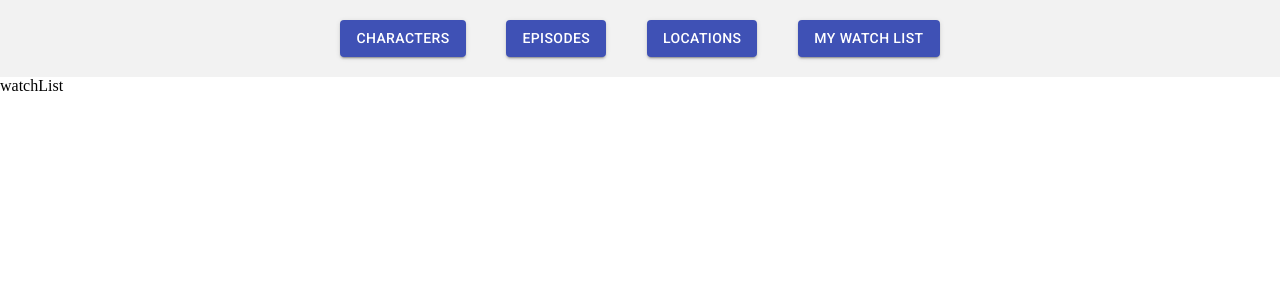
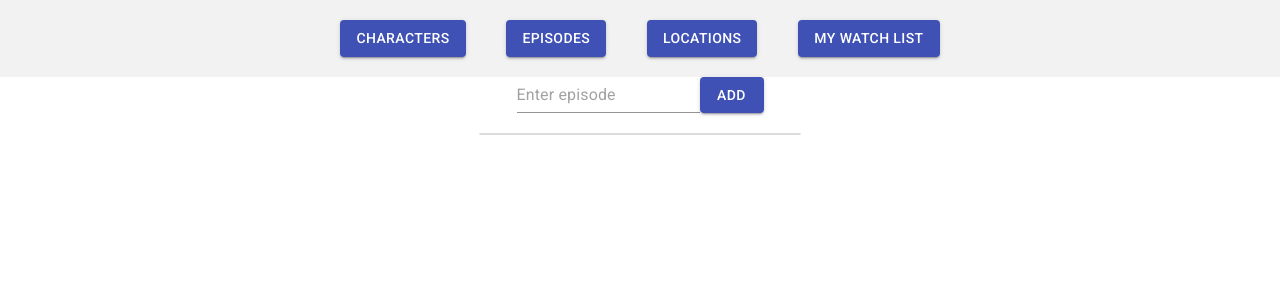
Before and after one commit to MentalG/RicknMorty, a React (Create React App) app: page /watchList in a window 1280 px wide. Shown: the top 300 px of the page. Built offline with nearby package versions, Linux system fonts and the light colour scheme.

Commit message:
add: watchlist

```diff
--- a/src/components/ui-kit/Table/Table.js
+++ b/src/components/ui-kit/Table/Table.js
@@ -1,23 +1,22 @@
 import React from 'react';
 import Grid from '@material-ui/core/Grid';
 import Typography from '@material-ui/core/Typography';
-import { dumpTitle } from '../../../utils/dumps';
 import './styles.scss';
 
 const Table = (props) => {
   const { posts } = props;
-  const titles = posts ? dumpTitle(Object.keys(posts[0])) : null;
+  const titles = posts ? Object.keys(posts[0]) : null;
 
   return (
     <Grid className='table_item' item xs={12}>
       {titles?.map((title, key) => {
         return (
           <div key={key + title} className={'table_column'}>
-            <Typography className='table_column_title table_text'>{title}</Typography>
+            <Typography className='table_column_title table_text'>{(title.charAt(0).toUpperCase() + title.slice(1)).split('_').join(' ')}</Typography>
             {posts?.map((post, key) => {
               return (
                 <Typography key={key} className={'table_text'}>
-                  {post.name}
+                  {post[title]}
                 </Typography>
               );
             })}
--- a/src/pages/watchList/styles.scss
+++ b/src/pages/watchList/styles.scss
@@ -0,0 +1,59 @@
+.watchList_container {
+  display: flex;
+  justify-content: center;
+  flex-direction: column;
+  align-items: center;
+
+  .watchList_form {
+    display: flex;
+    justify-content: center;
+    width: 100%;
+  }
+
+  .watchList_items_container {
+    display: flex;
+    justify-content: center;
+    flex-direction: column;
+    align-items: center;
+    list-style-type: none;
+    margin: 20px 0px;
+    padding: 0px;
+    width: 25%;
+    border: 1px solid #dddcdc;
+    border-radius: 10px;
+
+    li {
+      display: flex;
+      align-items: center;
+      justify-content: space-between;
+      padding: 20px 0px;
+      width: 100%;
+      transition: ease-out 0.3s;
+
+      .item_button_container {
+          padding: 0px 10px;
+        .item_button {
+            margin: 0px 10px;
+        }
+      }
+
+      p {
+        padding: 0px 10px;
+      }
+    }
+
+    li:first-child {
+      border-radius: 10px 10px 0px 0px;
+    }
+
+    li:last-child {
+      border-radius: 0px 0px 10px 10px;
+    }
+
+    li:hover {
+      transition: ease-out 0.3s;
+      background-color: #292929;
+      color: white;
+    }
+  }
+}
--- a/src/pages/watchList/watchList.js
+++ b/src/pages/watchList/watchList.js
@@ -1,12 +1,62 @@
-import React from 'react'
-import './styles.scss'
+import React, { useState, useEffect } from 'react';
+import { Input, Button, Typography } from '@material-ui/core';
+import { getFromStorage, putInStorage, updateStorage } from '../../utils/localstorage';
+import './styles.scss';
 
-const watchList = props => {
-    return (
-        <div className='watchList_container'>
-            watchList
-        </div>
-    )
-}
+const WatchList = (props) => {
+  const [list, setList] = useState(getFromStorage('list') || []);
 
-export default watchList
+  useEffect(() => {
+    updateStorage('list', list);
+  }, [list])
+
+  const submitHandle = (e) => {
+    e.preventDefault();
+    const { value } = e.target[0];
+
+    !!list ? setList([...list, {episode: value, type: ''}]) : putInStorage('list', [{episode: value, type: ''}])
+  };
+
+  const clickHandle = (key, event) => {
+    console.log(event)
+    console.log(list[key])
+  }
+
+  return (
+    <div className='watchList_container'>
+      <form
+        className='watchList_form'
+        onSubmit={(e) => submitHandle(e)}
+      >
+        <Input placeholder='Enter episode' name='episode' type='text' />
+        <Button
+          color='primary'
+          variant='contained'
+          type='submit'
+          form='submitForm'
+        >
+          Add
+        </Button>
+      </form>
+      <ul className='watchList_items_container'>
+        {list?.map((item, key) => {
+          return (
+            <li key={item.episode + key}>
+              <Typography>{item.episode}</Typography>
+              <div className='item_button_container'>
+                <Button className='item_button' variant='contained' color='primary' onClick={(e) => clickHandle(key, 'done')}>
+                  Done
+                </Button>
+                <Button className='item_button' variant='contained' color='secondary' onClick={(e) => clickHandle(key, 'delete')}>
+                  Delete
+                </Button>
+              </div>
+            </li>
+          );
+        })}
+      </ul>
+    </div>
+  );
+};
+
+export default WatchList;
--- /dev/null
+++ b/src/utils/localstorage.js
@@ -0,0 +1,18 @@
+export const getFromStorage = key => {
+    let data = localStorage.getItem(key)
+    data = JSON.parse(data)
+    return data
+}
+
+export const putInStorage = (key, data) => {
+    localStorage.setItem(key, JSON.stringify(data))
+}
+
+export const updateStorage = (key, data) => {
+    deleteFromStorage(key)
+    putInStorage(key, data)
+}
+
+export const deleteFromStorage = key => {
+    localStorage.setItem(key, null)
+}
```
Also changed, not shown: 1 other file (tests, documents, lock files or other folders).
